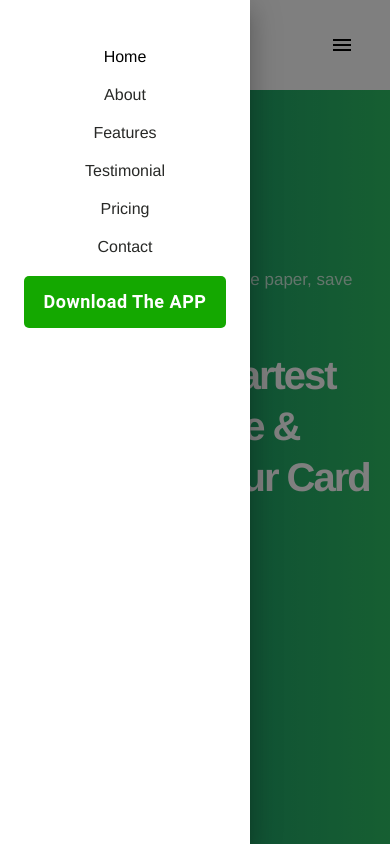
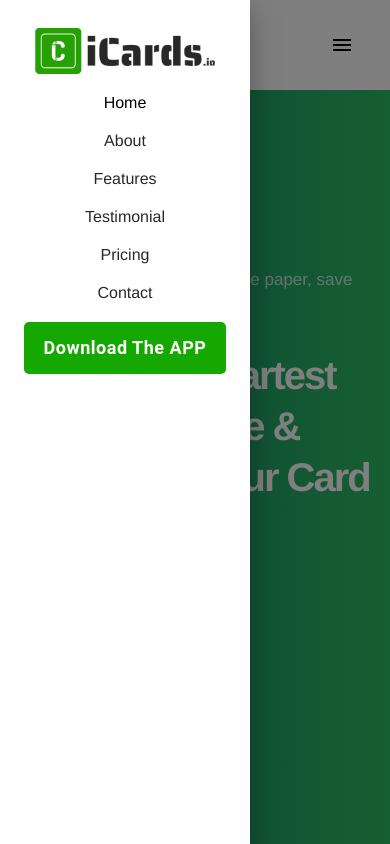
Before and after one commit to asrafulsharker/i-card, a React (Vite) app: page / in a window 390 px wide. Both pictures are taken after a click on the button 342 px from the left and 45 px from the top of the page. Shown: the top 844 px of the page. Built offline with nearby package versions, Linux system fonts and the light colour scheme.

Commit message:
Add new feature X

```diff
--- a/src/components/Nav/Nav.jsx
+++ b/src/components/Nav/Nav.jsx
@@ -39,6 +39,7 @@ function Nav() {
         >
             <List >
                 <div style={{display:"flex",alignItems:'center',justifyContent:'center',flexDirection:"column",marginTop:"20px"}}>
+                    <img src="/images/iCard-logo-3 2.png" alt="" />
                     <ScrollLink to="home" smooth={true} duration={500} spy={true} exact="true" offset={-70} style={{width:"100%", textDecoration: "none", fontSize: "16px", fontWeight: "400", color: "#282927" ,cursor:'pointer',textAlign:'center',marginTop:'20px'}}>Home</ScrollLink>
                     <ScrollLink to="about" smooth={true} duration={500} spy={true} exact="true" offset={-70} style={{ textDecoration: "none", fontSize: "16px", fontWeight: "400", color: "#282927" ,cursor:'pointer',marginTop:'20px'}}>About</ScrollLink>
                     <ScrollLink to="features" smooth={true} duration={500} spy={true} exact="true" offset={-70} style={{ textDecoration: "none", fontSize: "16px", fontWeight: "400", color: "#282927" ,cursor:'pointer',marginTop:'20px'}}>Features</ScrollLink>
```
